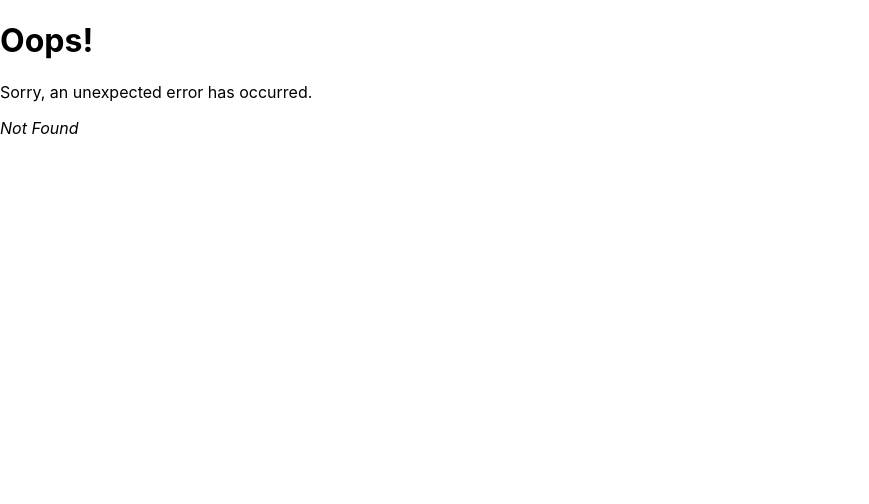
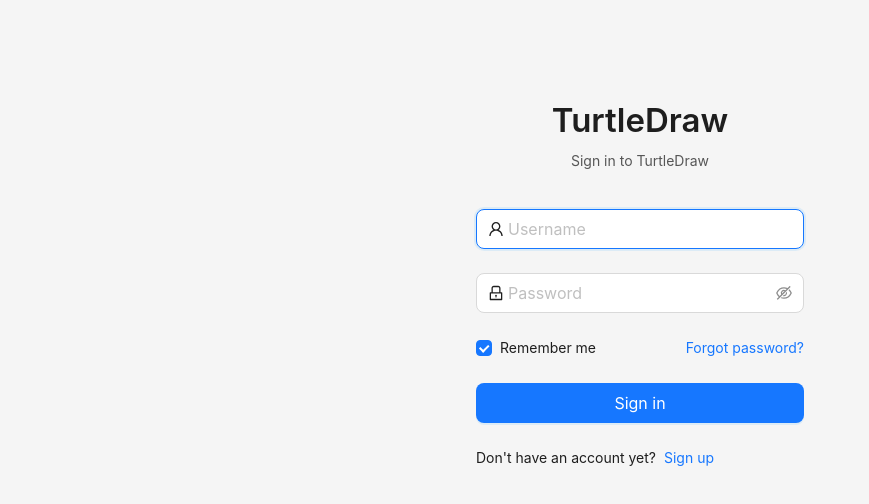
Before and after one commit to xxgrkua/turtle-draw, a React (Create React App) app: page /signin in a window 1280 px wide. Before the commit this address had no page. Shown: the top 504 px of the page, without its empty margins (0-869 px from the left). Built offline with nearby package versions, Linux system fonts and the light colour scheme.

Commit message:
Add signin page and signup page

```diff
--- a/package.json
+++ b/package.json
@@ -12,6 +12,7 @@
     ]
   },
   "dependencies": {
+    "@ant-design/pro-components": "^2.6.43",
     "antd": "^5.12.1",
     "express": "^4.18.2",
     "mongodb": "^6.3.0",
--- /dev/null
+++ b/src/components/SignIn/index.tsx
@@ -0,0 +1,99 @@
+import { LockOutlined, UserOutlined } from "@ant-design/icons";
+import {
+  LoginForm,
+  ProFormCheckbox,
+  ProFormText,
+} from "@ant-design/pro-components";
+import { ConfigProvider, Space, theme } from "antd";
+import enUS from "antd/locale/en_US";
+import React, { useState } from "react";
+import { Link } from "react-router-dom";
+
+import "./style.css";
+
+const SignIn: React.FC = () => {
+  const { token } = theme.useToken();
+
+  const submitter = {
+    searchConfig: {
+      submitText: "Sign in",
+    },
+  };
+
+  const [checked, setChecked] = useState(true);
+
+  const handleChange = () => {
+    setChecked(!checked);
+  };
+
+  return (
+    <ConfigProvider locale={enUS}>
+      <LoginForm
+        title={
+          <Link to="/" style={{ color: token.colorText }}>
+            TurtleDraw
+          </Link>
+        }
+        subTitle="Sign in to TurtleDraw"
+        submitter={submitter}
+        actions={
+          // TODO: add sns account login
+          <Space>
+            Don't have an account yet? <Link to="/signup">Sign up</Link>
+          </Space>
+        }
+      >
+        <ProFormText
+          name="username"
+          fieldProps={{
+            size: "large",
+            prefix: <UserOutlined className={"prefixIcon"} />,
+          }}
+          placeholder="Username"
+          rules={[
+            {
+              required: true,
+              message: "Please input your Username",
+            },
+          ]}
+        />
+        <ProFormText.Password
+          name="password"
+          fieldProps={{
+            size: "large",
+            prefix: <LockOutlined className={"prefixIcon"} />,
+          }}
+          placeholder="Password"
+          rules={[
+            {
+              required: true,
+              message: "Please input your Password",
+            },
+          ]}
+        />
+        <div
+          style={{
+            marginBlockEnd: 24,
+          }}
+        >
+          <ProFormCheckbox
+            noStyle
+            name="autoLogin"
+            fieldProps={{ checked: checked, onChange: handleChange }}
+          >
+            Remember me
+          </ProFormCheckbox>
+          <a
+            style={{
+              float: "right",
+            }}
+          >
+            Forgot password?
+          </a>
+        </div>
+      </LoginForm>
+    </ConfigProvider>
+  );
+};
+
+export default SignIn;
--- /dev/null
+++ b/src/components/SignInPage/index.tsx
@@ -0,0 +1,18 @@
+import { Layout } from "antd";
+
+import SignIn from "../SignIn";
+import "./style.css";
+
+const { Content } = Layout;
+
+const SignInPage = () => {
+  return (
+    <Layout>
+      <Content className="login-background">
+        <SignIn />
+      </Content>
+    </Layout>
+  );
+};
+
+export default SignInPage;
--- /dev/null
+++ b/src/components/SignInPage/style.css
@@ -0,0 +1,5 @@
+.login-background {
+  height: 100vh;
+  width: 100%;
+  padding-top: 72px;
+}
--- /dev/null
+++ b/src/components/SignUp/index.tsx
@@ -0,0 +1,98 @@
+import { LockOutlined, UserOutlined } from "@ant-design/icons";
+import { LoginForm, ProFormText } from "@ant-design/pro-components";
+import { ConfigProvider, Space, theme } from "antd";
+import enUS from "antd/locale/en_US";
+import { Link } from "react-router-dom";
+import "./style.css";
+
+const SignUp = () => {
+  const { token } = theme.useToken();
+  const submitter = {
+    searchConfig: {
+      submitText: "Sign up",
+    },
+  };
+
+  return (
+    <ConfigProvider locale={enUS}>
+      <LoginForm
+        title={
+          <Link to="/" style={{ color: token.colorText }}>
+            TurtleDraw
+          </Link>
+        }
+        subTitle="Sign up to TurtleDraw"
+        submitter={submitter}
+        actions={
+          // TODO: add sns account login
+          <Space>
+            Already have an account? <Link to="/signin">Sign in</Link>
+          </Space>
+        }
+      >
+        <ProFormText
+          name="username"
+          fieldProps={{
+            size: "large",
+            prefix: <UserOutlined className={"prefixIcon"} />,
+          }}
+          placeholder={"Username"}
+          rules={[
+            {
+              required: true,
+              message: "Please input your Username",
+            },
+          ]}
+        />
+        <ProFormText.Password
+          name="password"
+          fieldProps={{
+            size: "large",
+            prefix: <LockOutlined className={"prefixIcon"} />,
+            strengthText:
+              "Password should contain numbers, letters and special characters, at least 8 characters long.",
+
+            statusRender: (value) => {
+              const getStatus = () => {
+                if (value && value.length > 12) {
+                  return "ok";
+                }
+                if (value && value.length > 6) {
+                  return "pass";
+                }
+                return "poor";
+              };
+              const status = getStatus();
+              if (status === "pass") {
+                return (
+                  <div style={{ color: token.colorWarning }}>
+                    Strength: Medium
+                  </div>
+                );
+              }
+              if (status === "ok") {
+                return (
+                  <div style={{ color: token.colorSuccess }}>
+                    Strength: Strong
+                  </div>
+                );
+              }
+              return (
+                <div style={{ color: token.colorError }}>Strength: Weak</div>
+              );
+            },
+          }}
+          placeholder={"Password"}
+          rules={[
+            {
+              required: true,
+              message: "Please input your Password",
+            },
+          ]}
+        />
+      </LoginForm>
+    </ConfigProvider>
+  );
+};
+
+export default SignUp;
--- /dev/null
+++ b/src/components/SignUpPage/index.tsx
@@ -0,0 +1,18 @@
+import { Layout } from "antd";
+
+import SignUp from "../SignUp";
+import "./style.css";
+
+const { Content } = Layout;
+
+const SignUpPage = () => {
+  return (
+    <Layout>
+      <Content className="login-background">
+        <SignUp />
+      </Content>
+    </Layout>
+  );
+};
+
+export default SignUpPage;
--- /dev/null
+++ b/src/components/SignUpPage/style.css
@@ -0,0 +1,5 @@
+.login-background {
+  height: 100vh;
+  width: 100%;
+  padding-top: 72px;
+}
```
Also changed, not shown: src/App.tsx (+11 -1 lines), src/components/SignIn/style.css (added), src/components/SignUp/style.css (added), 1 other file (tests, documents, lock files or other folders).
